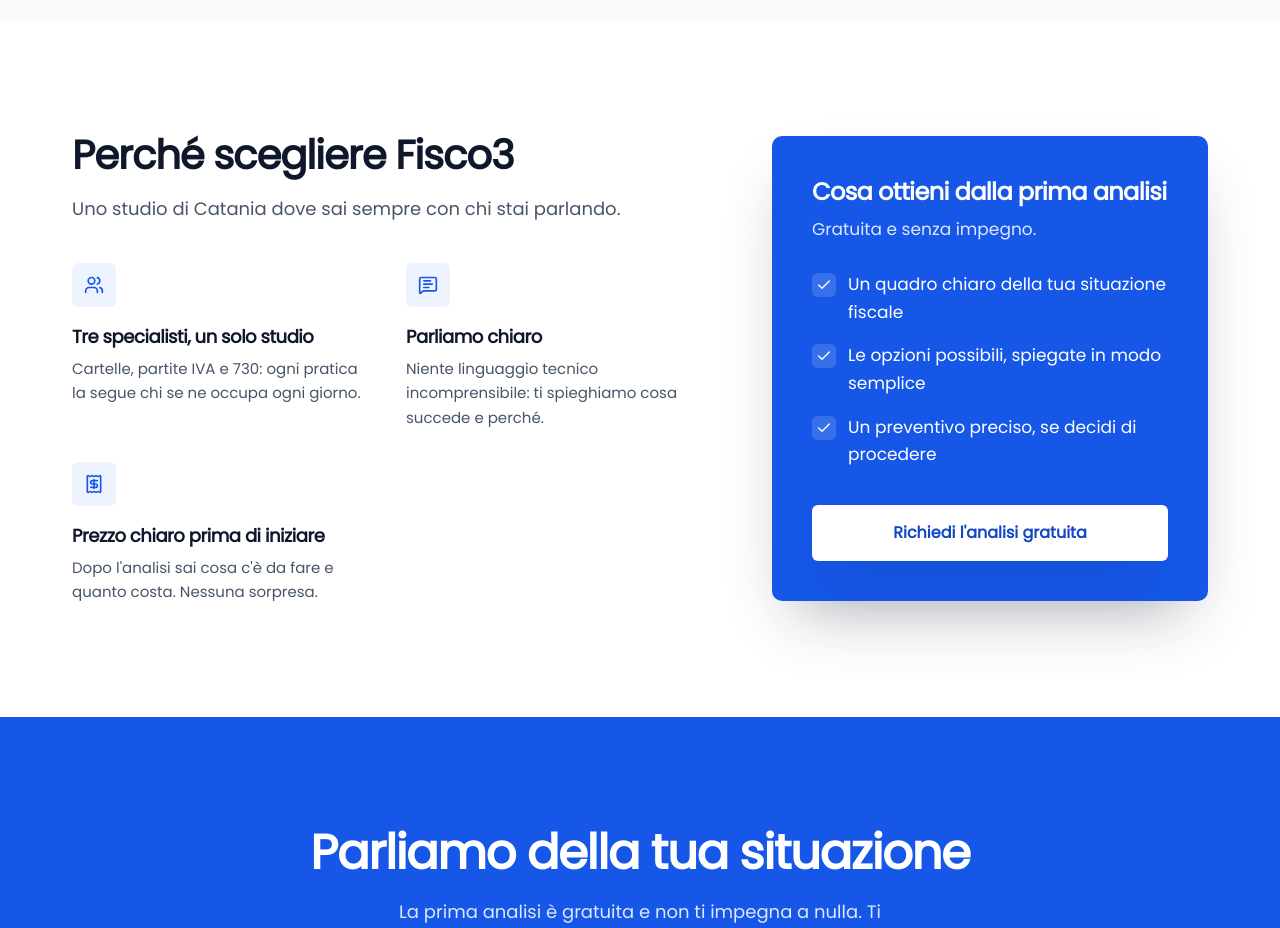
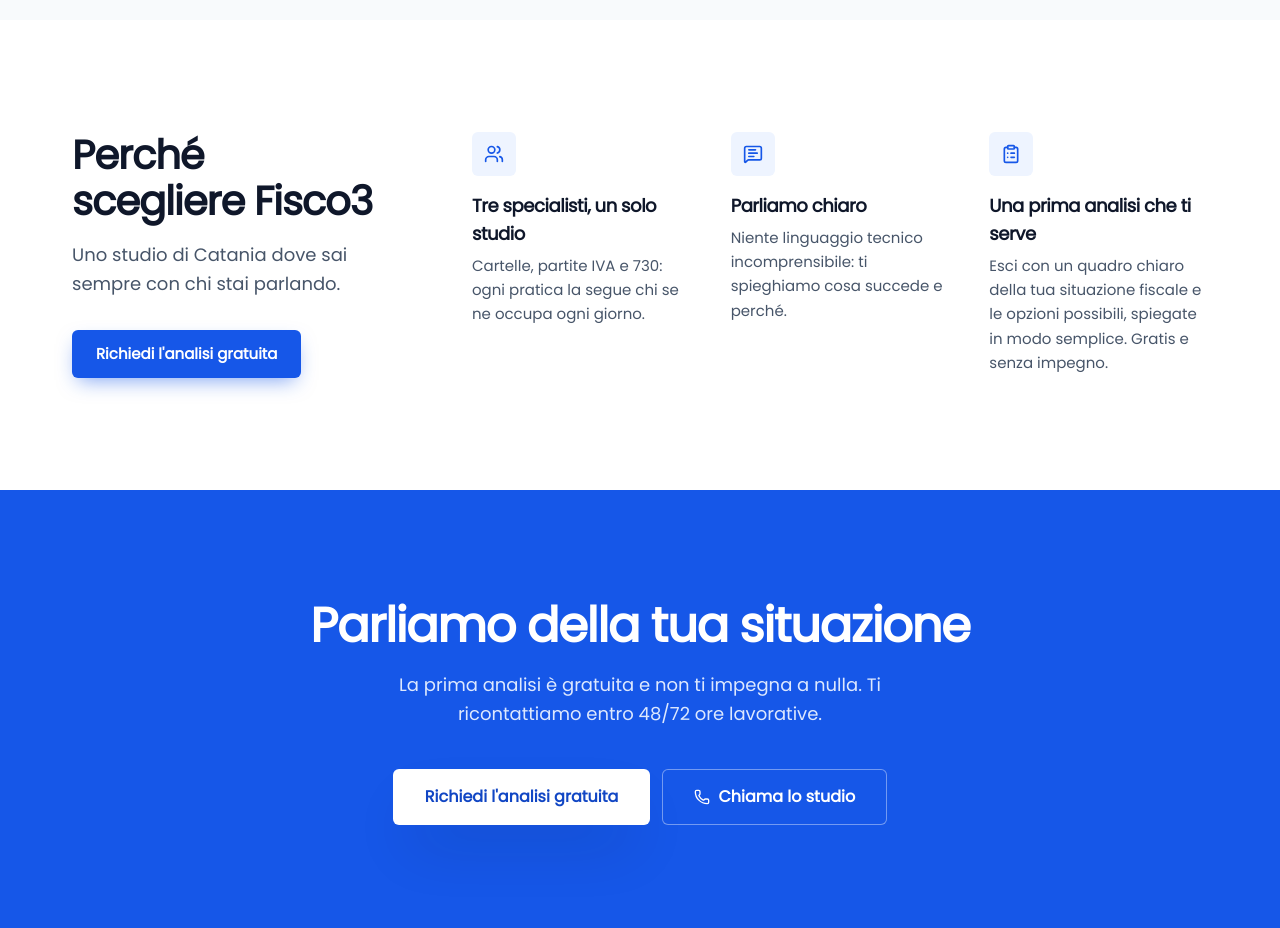
Before and after one commit to andreagaetanoscardaci04-cpu/Fisco3, a React (Vite) app: page / in a window 1280 px wide. Shown: the part 3320-4248 px from the top of the page. Built offline with nearby package versions, Linux system fonts and the light colour scheme.

Commit message:
Perché scegliere Fisco3 e prima analisi in un'unica sezione breve
Co-Authored-By: Claude Opus 5.5 <noreply@anthropic.com>

```diff
--- a/src/components/home/WhyUs.jsx
+++ b/src/components/home/WhyUs.jsx
@@ -1,8 +1,10 @@
-import { Check, MessageSquareText, Receipt, Users } from "lucide-react";
+import { ClipboardList, MessageSquareText, Users } from "lucide-react";
 import Button from "../ui/Button.jsx";
 import Section from "../ui/Section.jsx";
 import { studio } from "../../config/studio";
 
+// Cosa distingue lo studio e cosa ottieni dalla prima analisi.
+// Il percorso (contatto, proposta, preventivo) è già in "Come funziona".
 const REASONS = [
   {
     Icon: Users,
@@ -15,30 +17,28 @@ const REASONS = [
     text: "Niente linguaggio tecnico incomprensibile: ti spieghiamo cosa succede e perché.",
   },
   {
-    Icon: Receipt,
-    title: "Prezzo chiaro prima di iniziare",
-    text: "Dopo l'analisi sai cosa c'è da fare e quanto costa. Nessuna sorpresa.",
+    Icon: ClipboardList,
+    title: "Una prima analisi che ti serve",
+    text: "Esci con un quadro chiaro della tua situazione fiscale e le opzioni possibili, spiegate in modo semplice. Gratis e senza impegno.",
   },
-];
-
-const ANALYSIS = [
-  "Un quadro chiaro della tua situazione fiscale",
-  "Le opzioni possibili, spiegate in modo semplice",
-  "Un preventivo preciso, se decidi di procedere",
 ];
 
 export default function WhyUs({ bg }) {
   return (
     <Section bg={bg} aria-labelledby="perche-titolo">
-      <div className="grid items-center gap-12 lg:grid-cols-12 lg:gap-16">
-        <div className="lg:col-span-7">
+      <div className="grid gap-10 lg:grid-cols-12 lg:gap-16">
+        <div className="lg:col-span-4">
           <h2 id="perche-titolo" className="section-title text-balance">
             Perché scegliere {studio.brandName}
           </h2>
-          <p className="section-lead max-w-xl">
+          <p className="section-lead">
             Uno studio di Catania dove sai sempre con chi stai parlando.
           </p>
-          <ul className="mt-10 grid gap-x-8 gap-y-8 sm:grid-cols-2">
+          <Button to="/consulenze" className="mt-8">
+            Richiedi l'analisi gratuita
+          </Button>
+        </div>
+        <ul className="grid gap-8 sm:grid-cols-3 lg:col-span-8 lg:gap-10">
           {REASONS.map(({ Icon, title, text }) => (
             <li key={title}>
               <span className="flex h-11 w-11 items-center justify-center rounded-md bg-brand-50 text-brand-600">
@@ -50,34 +50,6 @@ export default function WhyUs({ bg }) {
           ))}
         </ul>
       </div>
-
-        <div className="lg:col-span-5">
-          <div className="on-dark rounded-lg bg-brand-600 p-8 text-brand-50 shadow-elevated md:p-10">
-            <h3 className="text-2xl font-bold tracking-tight">
-              Cosa ottieni dalla prima analisi
-            </h3>
-            <p className="mt-2 text-brand-100">Gratuita e senza impegno.</p>
-            <ul className="mt-7 space-y-4">
-              {ANALYSIS.map((item) => (
-                <li key={item} className="flex gap-3">
-                  <span className="mt-0.5 flex h-6 w-6 shrink-0 items-center justify-center rounded-md bg-white/15">
-                    <Check aria-hidden="true" className="h-4 w-4 text-white" />
-                  </span>
-                  <span className="text-white">{item}</span>
-                </li>
-              ))}
-            </ul>
-            <Button
-              to="/consulenze"
-              variant="inverse"
-              size="lg"
-              className="mt-9 w-full"
-            >
-              Richiedi l'analisi gratuita
-            </Button>
-          </div>
-        </div>
-      </div>
     </Section>
   );
 }
```
Lines whose indentation alone changed are shown as unchanged.
